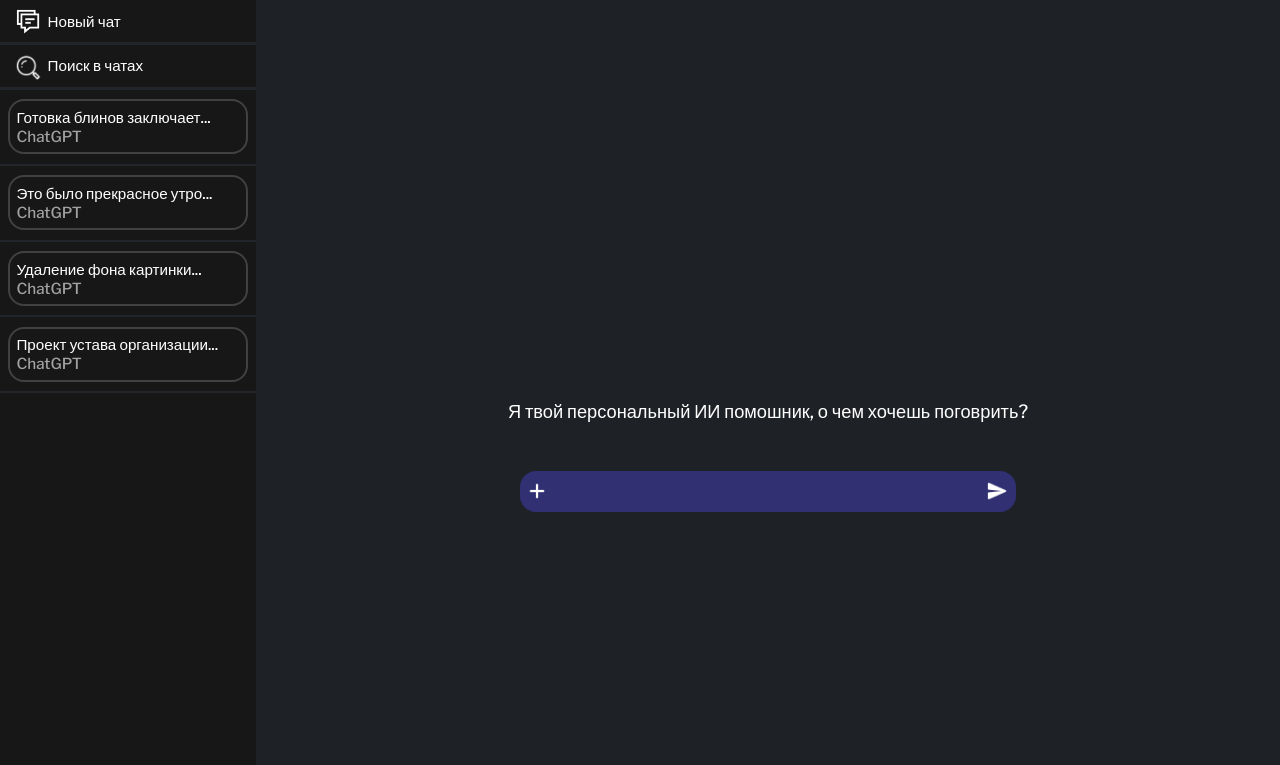
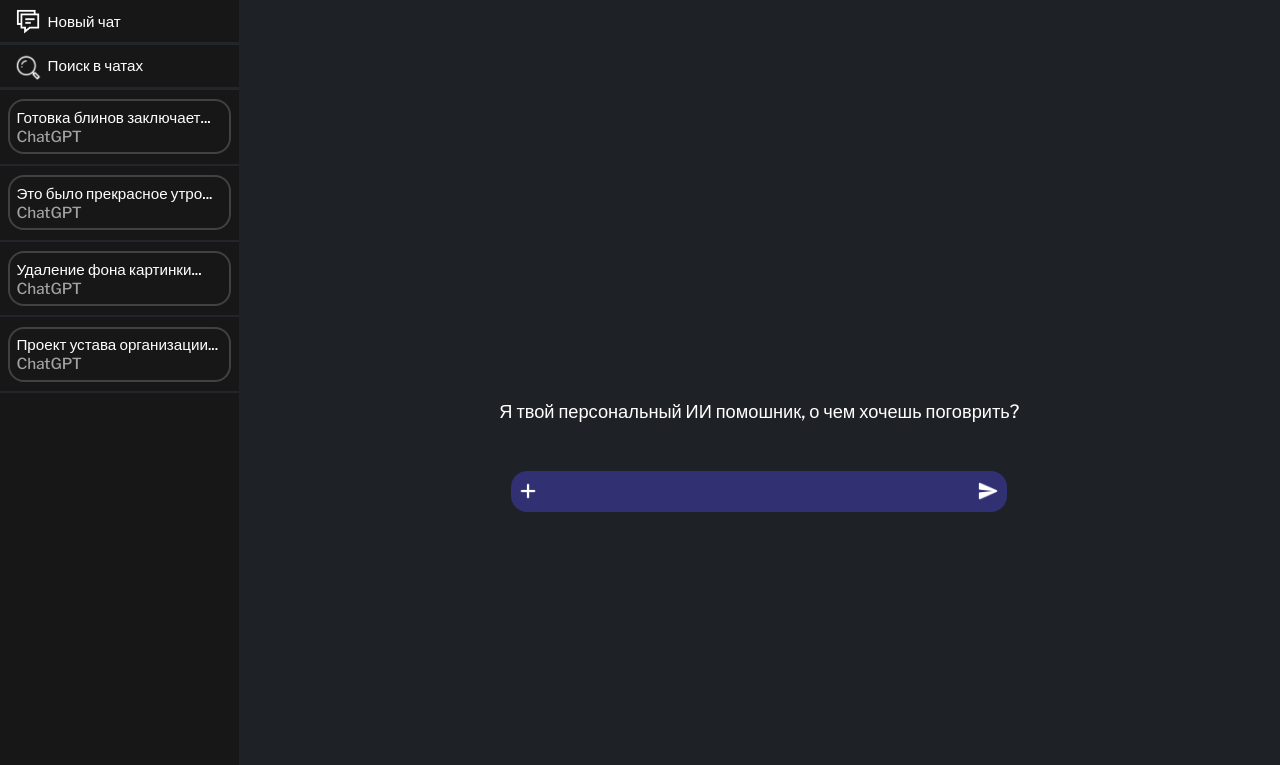
Before and after one commit to 666arevin/my_sity, a Flask app: page / in a window 1280 px wide. Shown: the part 54-819 px from the top of the page. Run offline with Flask 3, Linux system fonts and the light colour scheme; some web fonts are replaced.

Commit message:
изменения в html

```diff
--- /dev/null
+++ b/app/static/css/acitive_chat_overlay.css
@@ -0,0 +1,3 @@
+.active-chat-container {
+    background-color: aquamarine;
+}
--- a/app/static/css/left_bar.css
+++ b/app/static/css/left_bar.css
@@ -8,7 +8,7 @@
     background-color: #171717;
 
     height: 95.6vh;
-    width: 16rem;
+    width: 18.35rem;
 
     overflow-y: auto;
     /* доавляет прокрутку */
--- a/app/static/css/main_overlay.css
+++ b/app/static/css/main_overlay.css
@@ -7,6 +7,10 @@
         align-self: flex-end;
         margin-bottom: 0.1rem;
     }
+}
+
+.main-content {
+    width: 100%;
 }
 
 /* основной блок в котром будет все лежать */
@@ -19,7 +23,6 @@
     display: flex;
     flex-direction: column;
     align-items: center;
-
     /* настройка текста */
     color: #fff;
     font-size: larger;
--- a/app/templates/authorization.html
+++ b/app/templates/authorization.html
@@ -12,6 +12,7 @@
     <link rel="stylesheet" href="static/css/animation.css">
     <link rel="stylesheet" href="static/css/modal_window.css">
     <link rel="stylesheet" href="static/css/main_overlay.css">
+    <link rel="stylesheet" href="static/css/acitive_chat_overlay.css">
     <link rel="preconnect" href="https://fonts.googleapis.com">
     <link rel="preconnect" href="https://fonts.gstatic.com" crossorigin>
     <link href="https://fonts.googleapis.com/css2?family=Libre+Franklin:ital,wght@0,100..900;1,100..900&display=swap"
@@ -67,7 +68,8 @@
                 </ul>
             </div>
         </aside>
-        <main class="chat-block">
+        <main class="main-content">
+            <div class="chat-block">
                 <span class="greeting">Я твой персональный ИИ помошник, о чем хочешь поговрить?</span>
                 <form action="api/prompt" method="post" class="search-string">
                     <label for="file-input" id="label-ico">
@@ -78,6 +80,7 @@
                             height="22" class="img-ico"></button>
                     <input type="file" id="file-input" style="display: none;" multiple>
                 </form>
+            </div>
         </main>
     </div>
     <div class="modal-overlay-blur">
```
Lines whose indentation alone changed are shown as unchanged.
